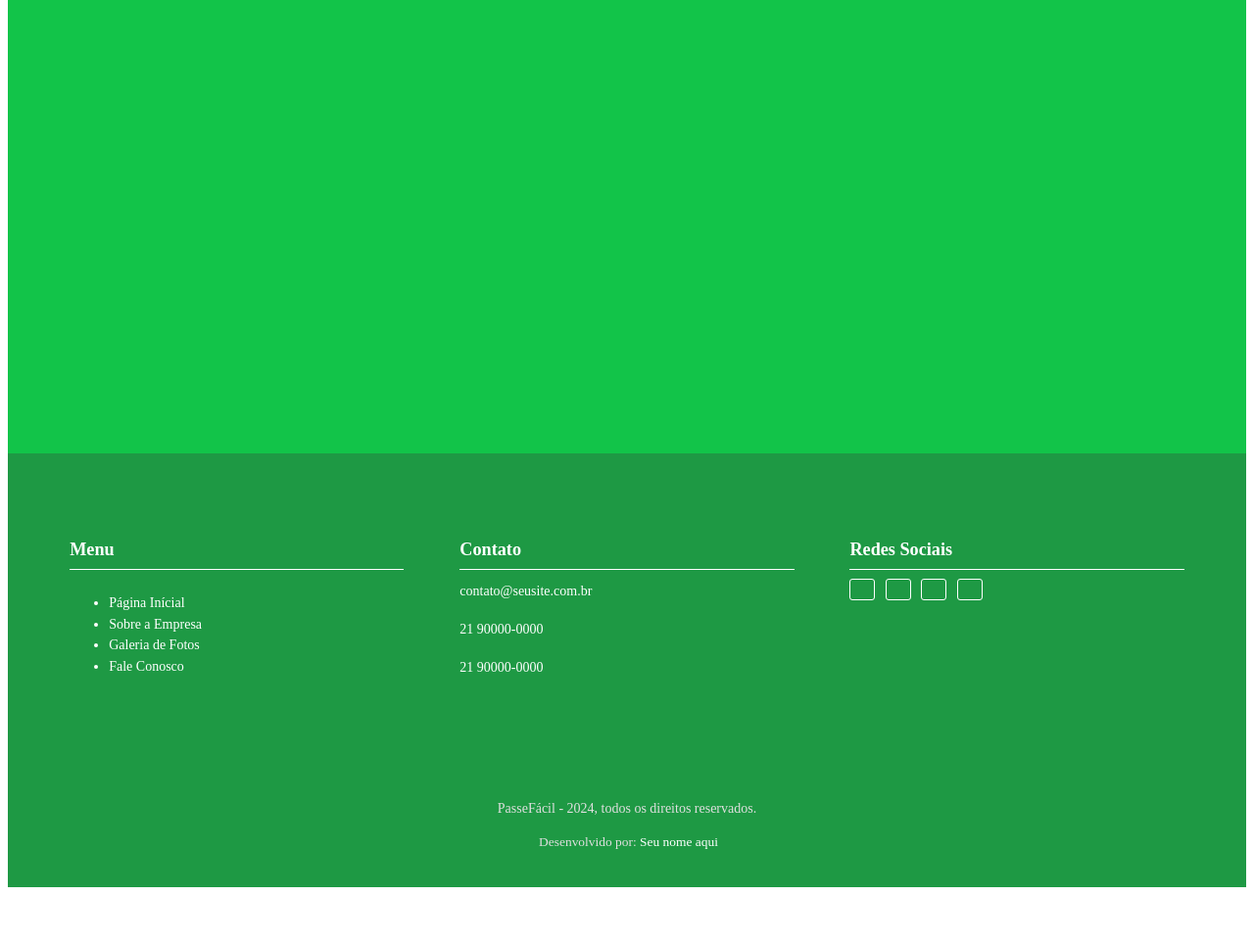
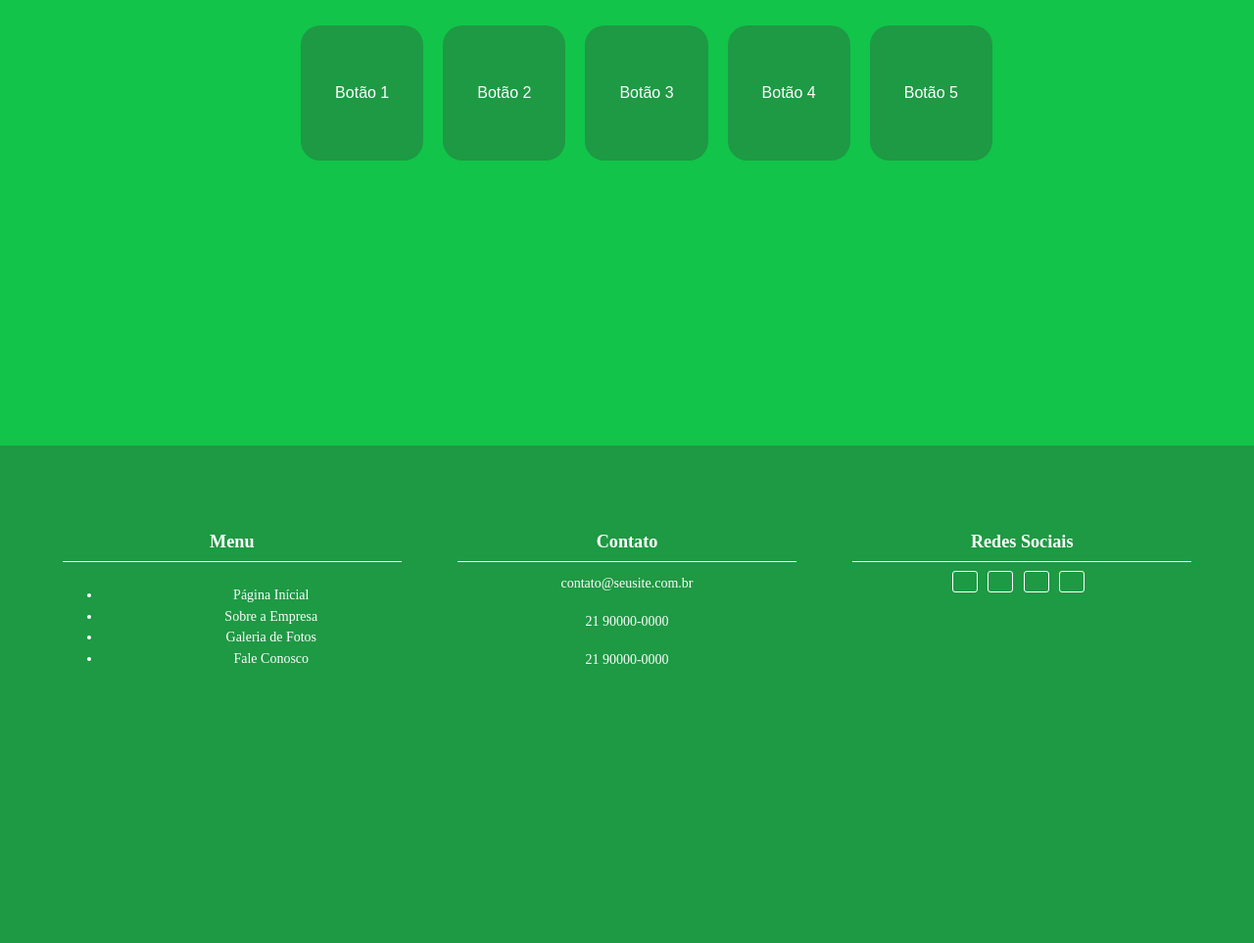
Before and after one commit to guilhermeluiiz/passefacil, a plain HTML site: page pagina_inicial/rodape/index.html in a window 1280 px wide. Shown: the part 423-1386 px from the top of the page at 98% size. Before the commit the page ends 1329 px from the top, so only its background shows below. Drawn offline with Linux system fonts and the light colour scheme.

Commit message:
add de botoes

```diff
--- a/pagina_inicial/rodape/index.html
+++ b/pagina_inicial/rodape/index.html
@@ -30,6 +30,16 @@
  <div class="container-main">
     <main>
         <!-- Conteúdo do seu main aqui -->
+        <header>
+            <h1>BEM VINDO AO PASSEFÁCIL</h1>
+        </header>
+        <div class="buttons">
+          <button>Botão 1</button>
+          <button>Botão 2</button>
+          <button>Botão 3</button>
+          <button>Botão 4</button>
+          <button>Botão 5</button>
+        </div>
     </main>
 </div>
 
--- a/pagina_inicial/rodape/style.css
+++ b/pagina_inicial/rodape/style.css
@@ -246,3 +246,47 @@
     width: 90%;
     max-width: 1200px; /* Defina o valor máximo desejado */
 }
+
+
+body, html {
+    height: 100%;
+    margin: 0;
+  }
+
+  .container {
+    display: flex;
+    flex-direction: column;
+    justify-content: space-between;
+    align-items: center;
+    height: 100%;
+  }
+
+  .content {
+    align-self: flex-start;
+    margin-left: 20px; /* Distância do canto esquerdo */
+    text-align: center;
+  }
+
+  .buttons {
+    display: flex;
+    justify-content: center;
+    align-items: flex-end;
+    width: 100%;
+    padding: 20px;
+
+  }
+
+  button {
+    margin: 0 10px; /* Espaçamento entre os botões */
+    padding: 60px 35px; /* Tamanho dos botões */
+    border: none;
+    border-radius: 20px; /* Borda arredondada */
+    background-color: #1E9944; /* Cor de fundo dos botões */
+    color: rgb(255, 255, 255);
+    font-size: 16px;
+    cursor: pointer;
+  }
+
+  button:hover {
+    background-color: rgba(182, 172, 172, 0.267); /* Cor de fundo dos botões ao passar o mouse */
+  }
```
